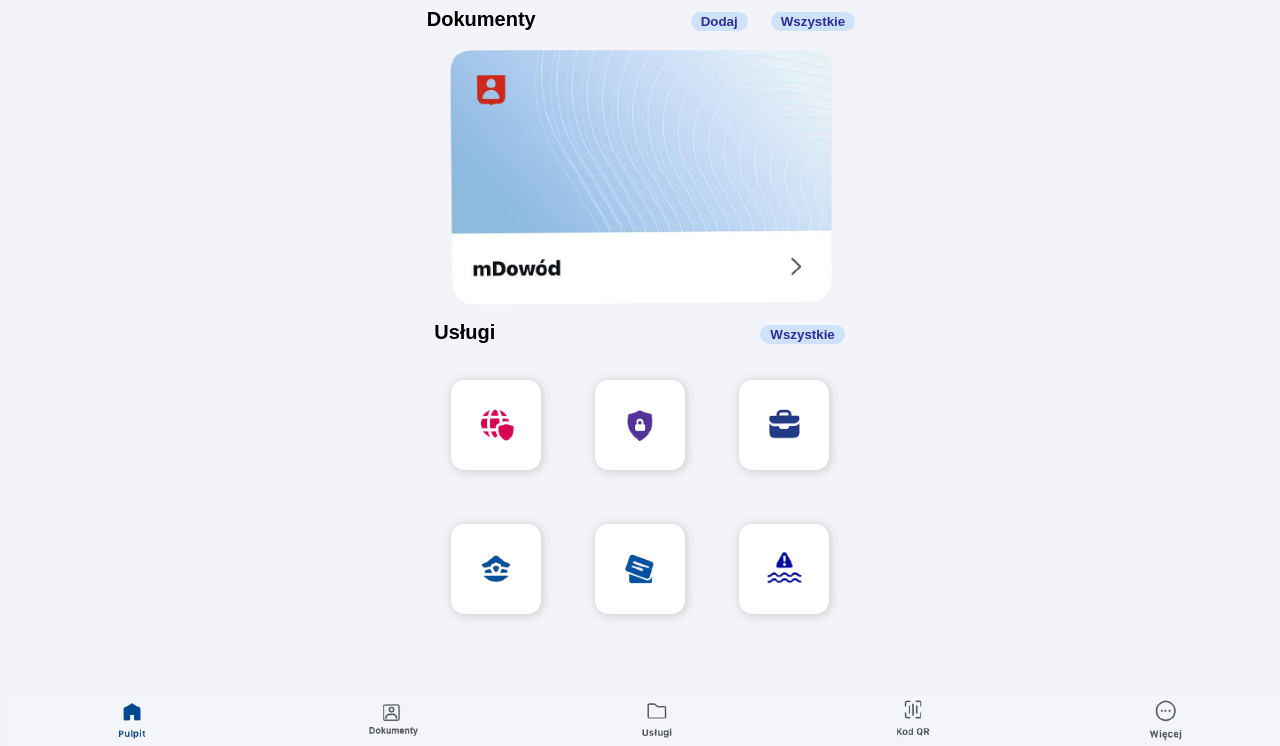
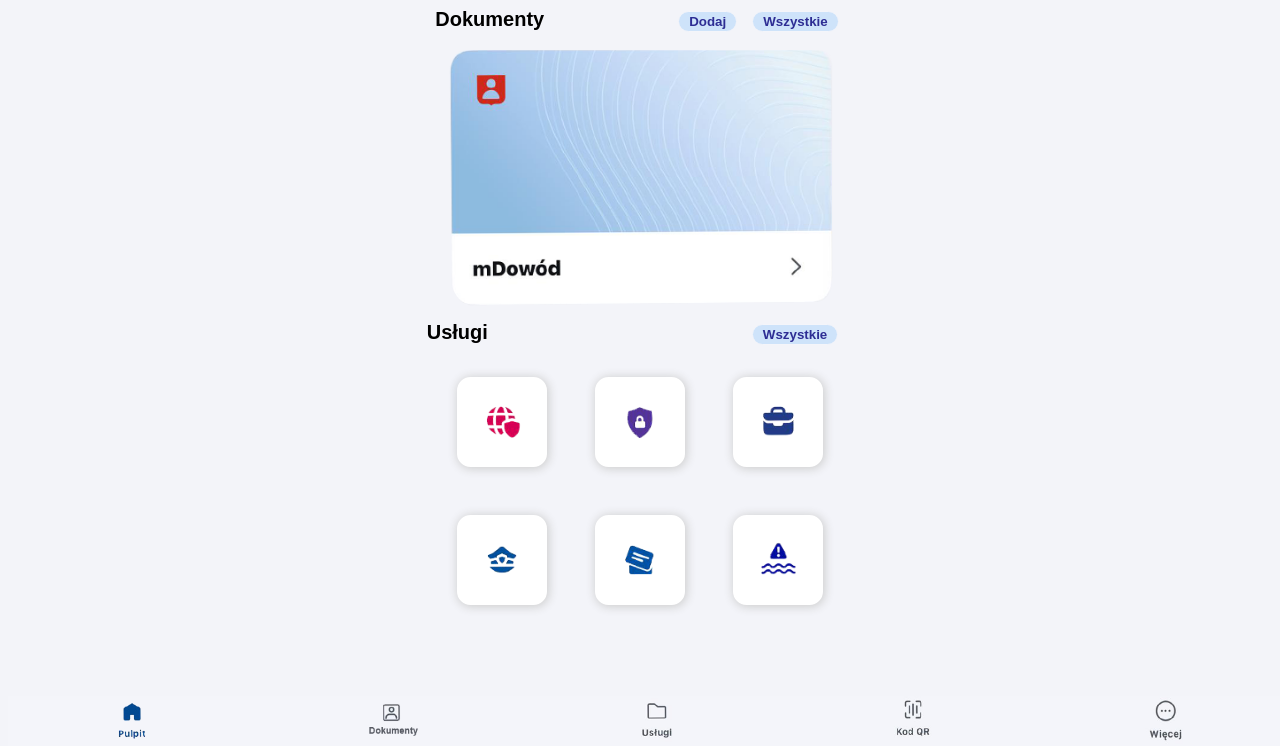
Before and after one commit to kamilgrt/mmob, a plain HTML site: page index2.html in a window 1280 px wide. Shown: the part 54-800 px from the top of the page. Drawn offline with Linux system fonts and the light colour scheme.

Commit message:
Update index2.html

```diff
--- a/index2.html
+++ b/index2.html
@@ -40,7 +40,7 @@
         border-radius: 15%;
         background-color: white;
         box-shadow: 1px 1px 10px 1px rgb(206, 206, 206);
-        margin: 25px;
+        margin: 22px;
     }
     .wszytki{
         color: rgb(45, 45, 148);
@@ -80,7 +80,7 @@
         padding-right: 10px;
         padding-top: 2px;
         padding-bottom: 2px;
-        margin-left: 150px;
+        margin-left: 130px;
     }
     button{
         border: 1px solid #f4f5fa;
@@ -98,13 +98,13 @@
         padding-right: 10px;
         padding-top: 2px;
         padding-bottom: 2px;
-        margin: 7px;
+        margin: 1px;
 
 
     }
     .usługi{
         font-family: Arial, Helvetica, sans-serif;
-        margin-left: 10px;
+        margin-left: -5px;
         font-size: 20px;
         display: inline;
 
```
